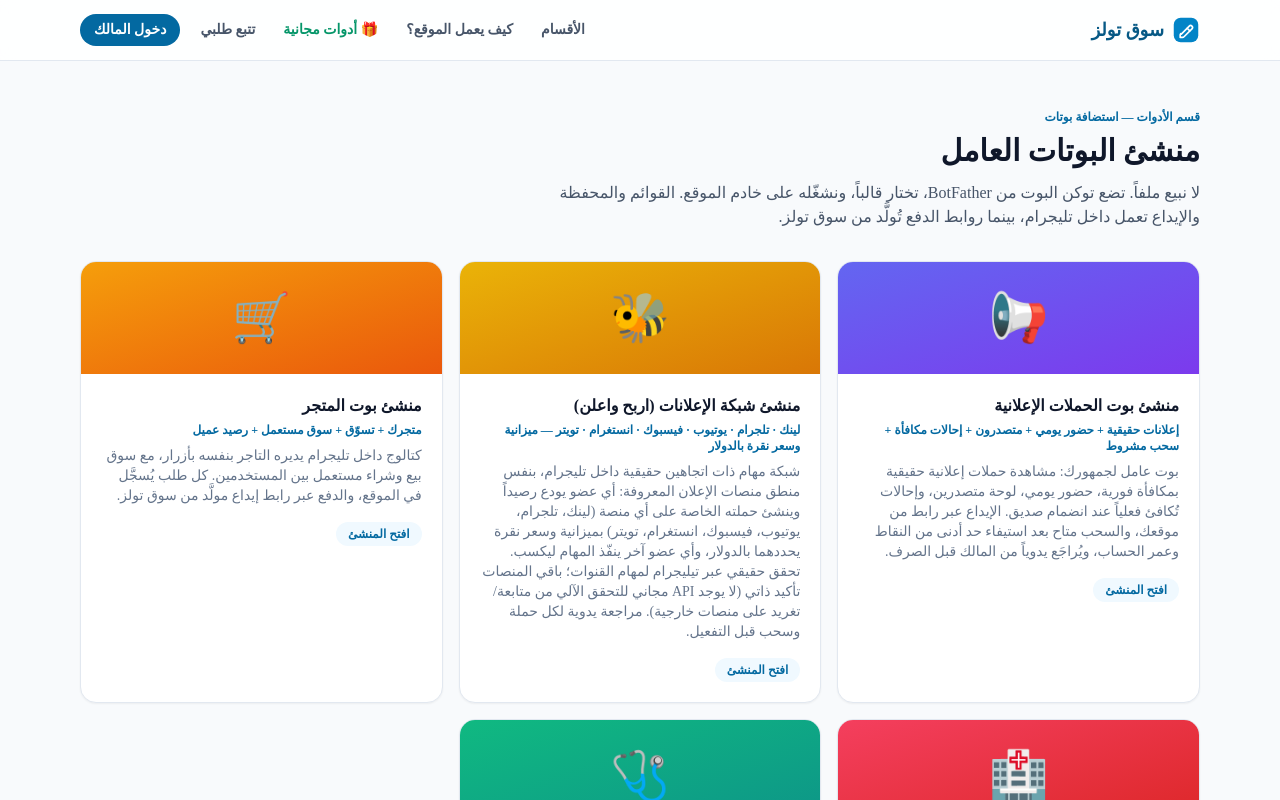
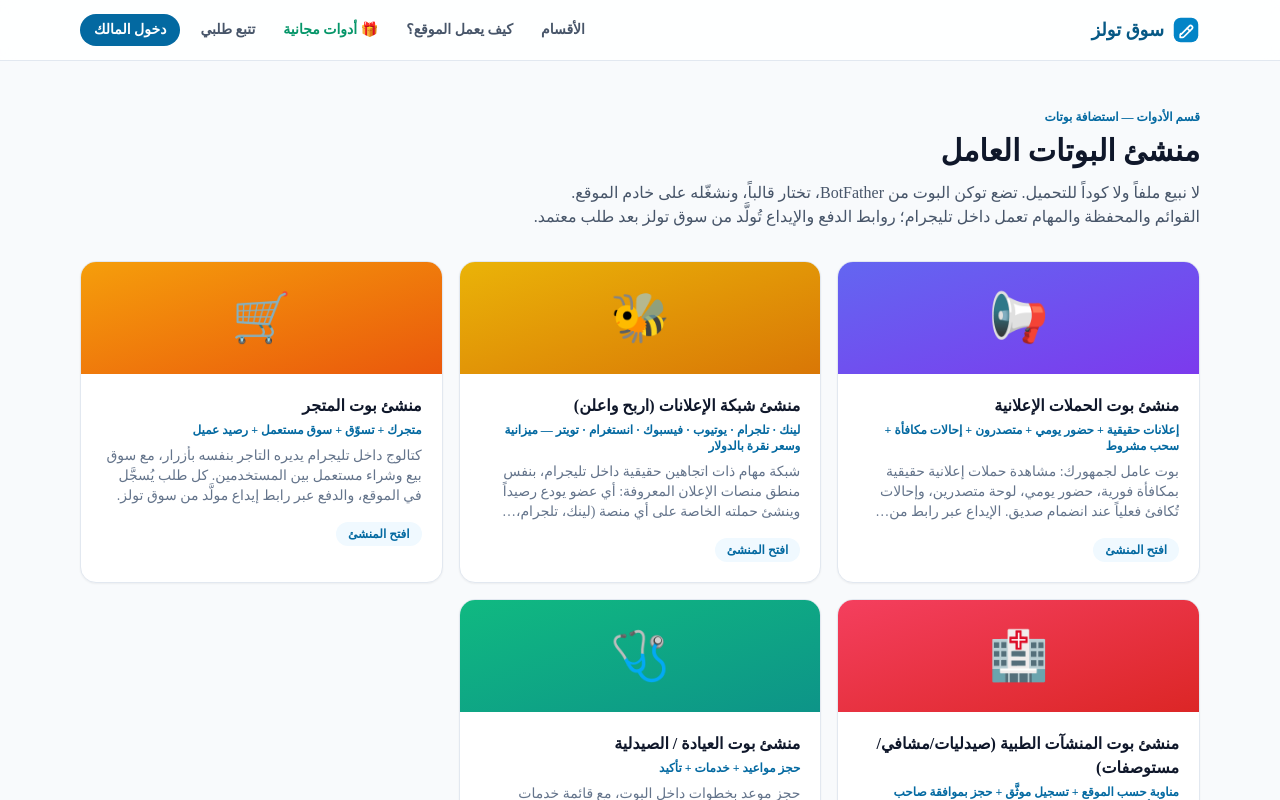
Before and after one commit to jonsnowx1r-lab/Ttbik, a Next.js app: page /bots in a window 1280 px wide. Shown: the top 800 px of the page. Built offline with nearby package versions, Linux system fonts and the light colour scheme; no server answers.

Commit message:
bots page: refresh copy/metadata for ad-network + medical templates

```diff
--- a/src/app/bots/page.tsx
+++ b/src/app/bots/page.tsx
@@ -4,7 +4,8 @@ import { BOT_TEMPLATES } from "@/lib/botTemplates";
 
 export const metadata: Metadata = {
   title: "منشئ البوتات المستضافة | سوق تولز",
-  description: "شغّل بوت تليجرام حقيقي بتوكنك على قوالب جاهزة: حملات إعلانية، متجر، عيادة.",
+  description:
+    "شغّل بوت تليجرام حقيقي بتوكنك على قوالب جاهزة: شبكة إعلانات (اربح واعلن)، حملات، متجر، عيادة، منشآت طبية.",
 };
 
 export default function BotsPage() {
@@ -13,10 +14,10 @@ export default function BotsPage() {
       <p className="text-xs font-bold text-brand-700">قسم الأدوات — استضافة بوتات</p>
       <h1 className="mt-2 text-3xl font-extrabold text-slate-900">منشئ البوتات العامل</h1>
       <p className="mt-3 max-w-2xl text-slate-600">
-        لا نبيع ملفاً. تضع توكن البوت من BotFather، تختار قالباً، ونشغّله على خادم الموقع.
-        القوائم والمحفظة والإيداع تعمل داخل تليجرام، بينما روابط الدفع تُولَّد من سوق تولز.
+        لا نبيع ملفاً ولا كوداً للتحميل. تضع توكن البوت من BotFather، تختار قالباً، ونشغّله على خادم الموقع.
+        القوائم والمحفظة والمهام تعمل داخل تليجرام؛ روابط الدفع والإيداع تُولَّد من سوق تولز بعد طلب معتمد.
       </p>
-      <div className="mt-8 grid gap-4 md:grid-cols-3">
+      <div className="mt-8 grid gap-4 md:grid-cols-2 lg:grid-cols-3">
         {BOT_TEMPLATES.map((t) => (
           <Link
             key={t.id}
@@ -29,7 +30,7 @@ export default function BotsPage() {
             <div className="p-5">
               <h2 className="font-bold text-slate-900 group-hover:text-brand-700">{t.name}</h2>
               <p className="mt-1 text-xs font-semibold text-brand-700">{t.tagline}</p>
-              <p className="mt-2 text-sm text-slate-500">{t.desc}</p>
+              <p className="mt-2 text-sm text-slate-500 line-clamp-3">{t.desc}</p>
               <span className="mt-4 inline-block rounded-full bg-brand-50 px-3 py-1 text-xs font-bold text-brand-700">
                 افتح المنشئ
               </span>
```
